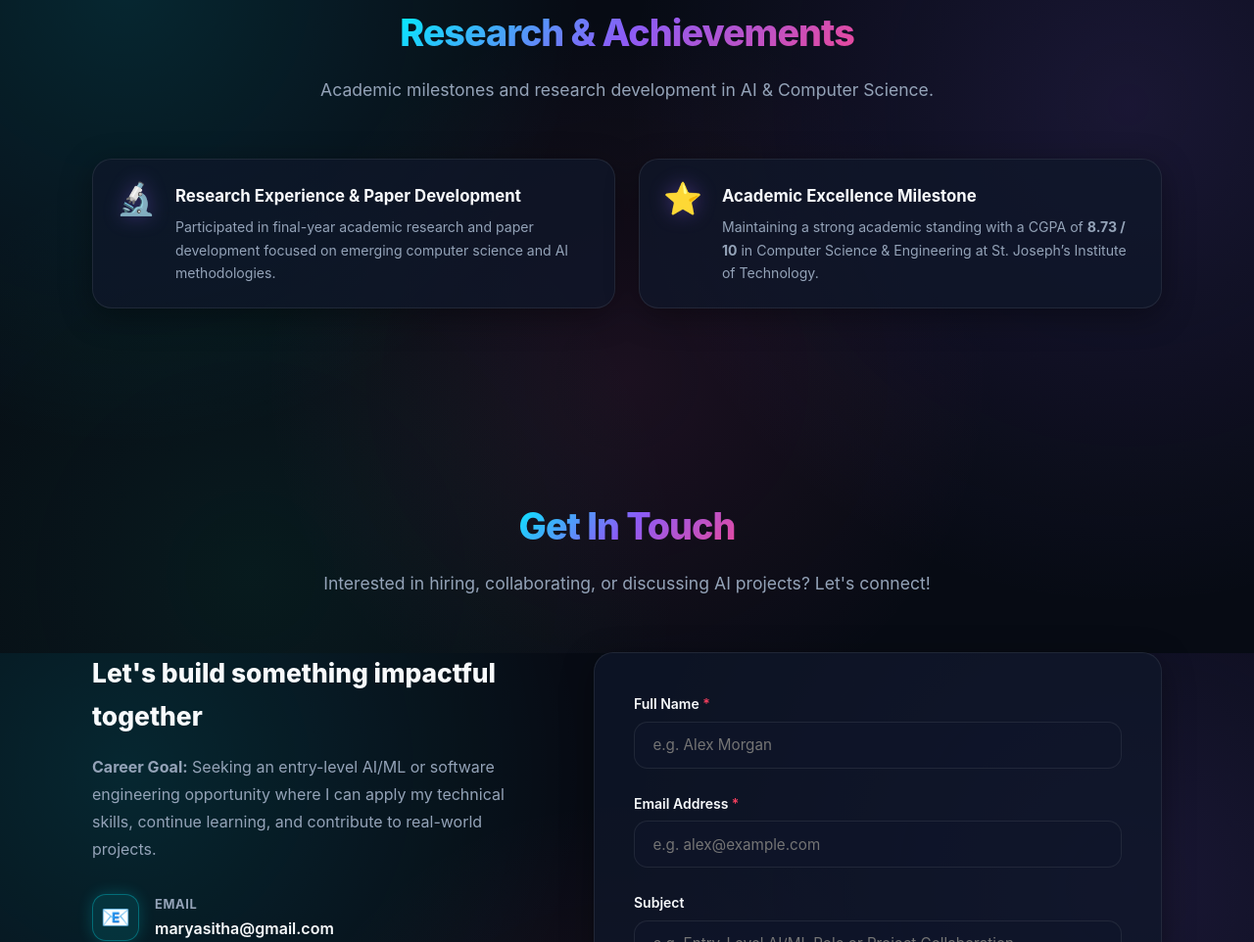
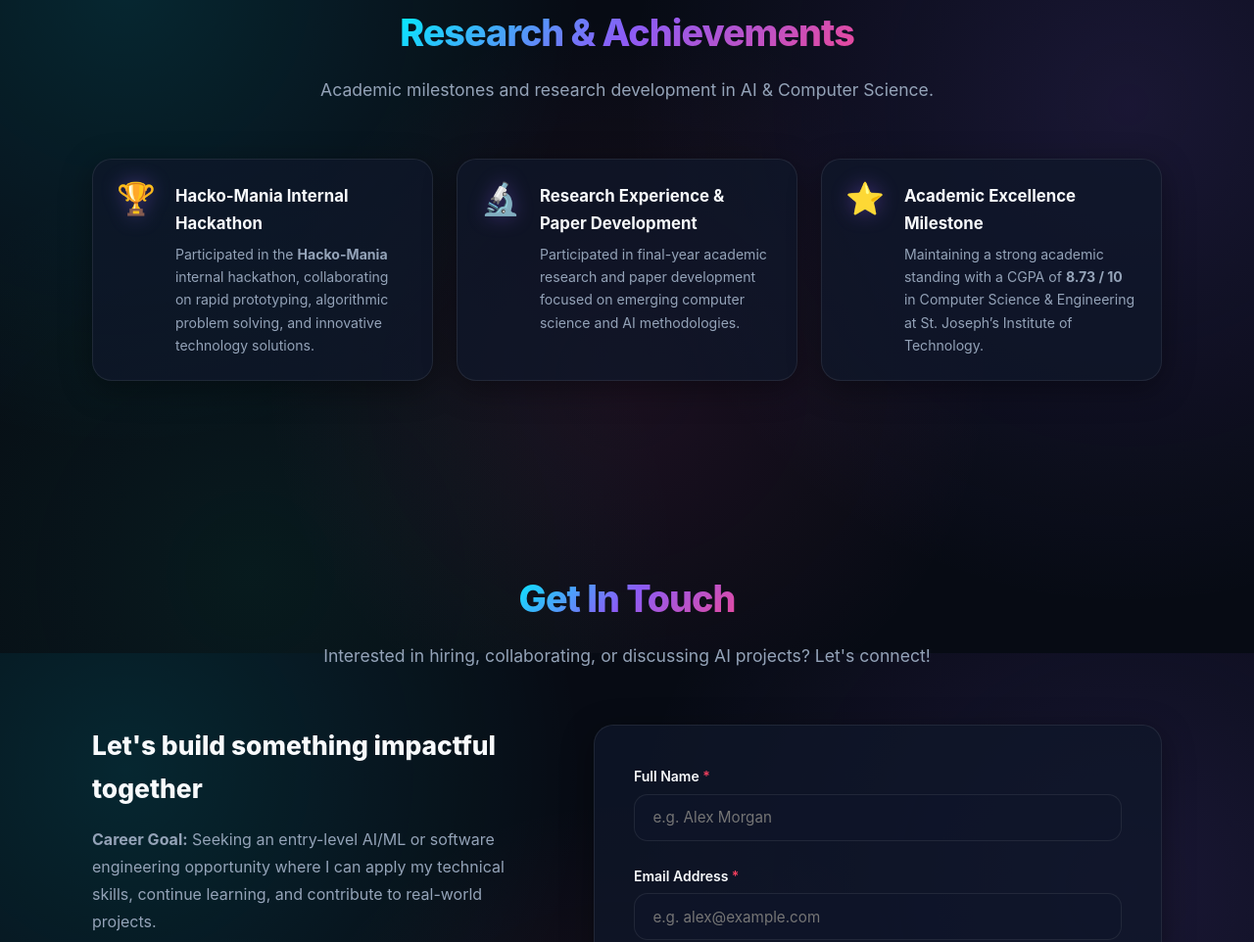
Before and after one commit to MaryAsitha/portfolio-website, a plain HTML site: page index.html in a window 1280 px wide. Shown: the part 6533-7495 px from the top of the page at 98% size. Drawn offline with Linux system fonts and the light colour scheme.

Commit message:
Add Hacko-Mania internal hackathon participation to Research & Achievements

```diff
--- a/index.html
+++ b/index.html
@@ -600,6 +600,14 @@
 
         <div class="milestones-grid">
           <div class="milestone-card glass-card">
+            <div class="milestone-icon">🏆</div>
+            <div class="milestone-content">
+              <h4>Hacko-Mania Internal Hackathon</h4>
+              <p>Participated in the <strong>Hacko-Mania</strong> internal hackathon, collaborating on rapid prototyping, algorithmic problem solving, and innovative technology solutions.</p>
+            </div>
+          </div>
+
+          <div class="milestone-card glass-card">
             <div class="milestone-icon">🔬</div>
             <div class="milestone-content">
               <h4>Research Experience & Paper Development</h4>
```
